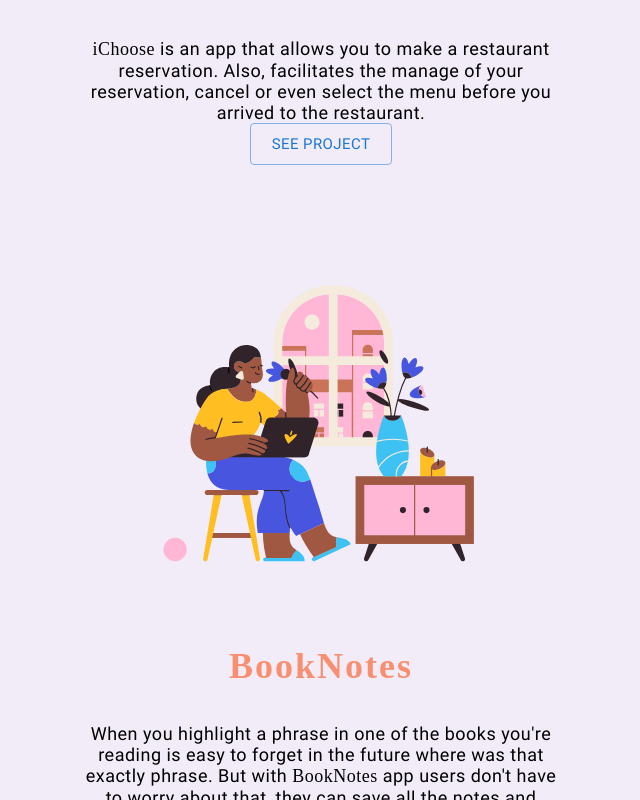
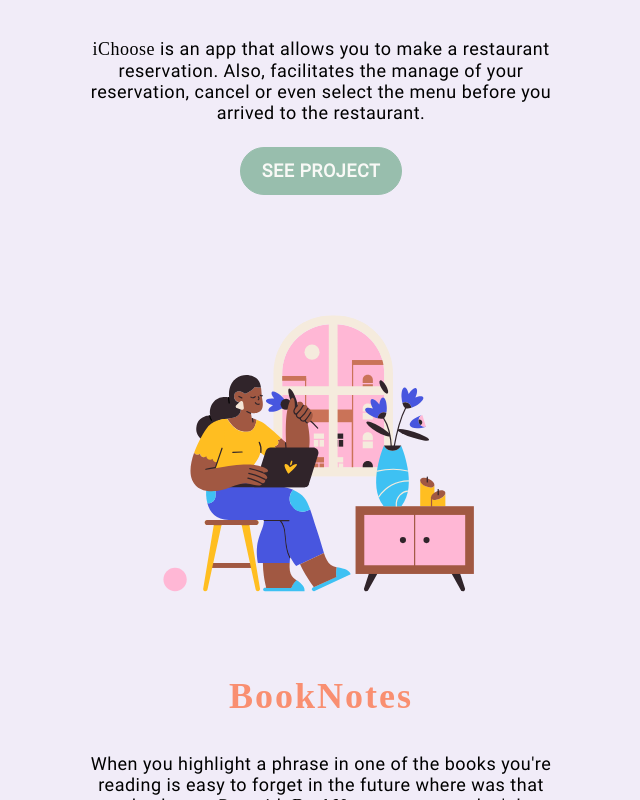
Before and after one commit to LorepRocks/ux-portfolio, a Next.js app: page / in a window 1280 px wide. Shown: the part 1420-2220 px from the top of the page, without its empty margins (319-959 px from the left). Built offline with nearby package versions, Linux system fonts and the light colour scheme; a web font is replaced by a local one.

Commit message:
fixing some styles

```diff
--- a/styles/Home.module.css
+++ b/styles/Home.module.css
@@ -103,19 +103,19 @@
 }
 
 .projectButton{
-  margin-top: 24px;
-  color:#98BEAD;
-  border-color: #98BEAD;
-  background-color: #98BEAD;
-  font-weight: bold;
-  font-size: 18px;
-  border-radius: 50px;
-  color: #f9f9f6;
+  margin-top: 24px !important;
+  color:#98BEAD !important;
+  border-color: #98BEAD !important;
+  background-color: #98BEAD !important;
+  font-weight: bold !important;
+  font-size: 18px !important;
+  border-radius: 50px !important;
+  color: #f9f9f6 !important;
 }
 .projectButton:hover{
-  background-color: #98BEAD;
-  color: #f9f9f6;
-  border-color: #98BEAD;
+  background-color: #98BEAD !important;
+  color: #f9f9f6 !important;
+  border-color: #98BEAD !important;
 }
 
 .illustration{
```
